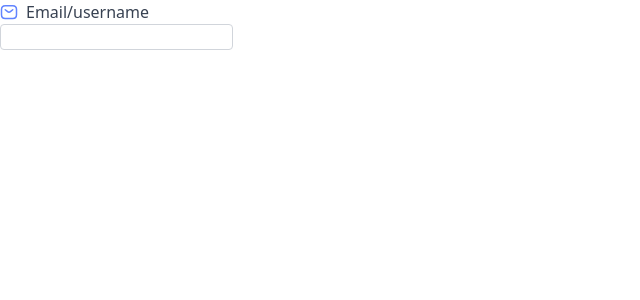
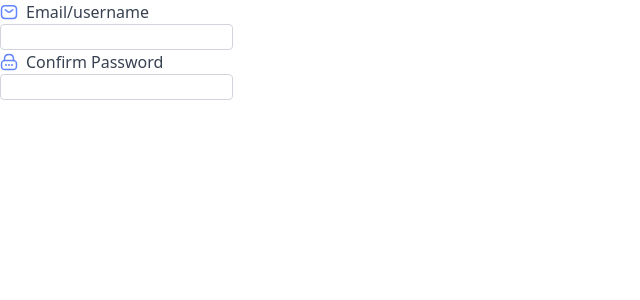
Before and after one commit to React-o-Maniacs/Crush-It, a Next.js app: page /auth in a window 1280 px wide. Shown: the top 300 px of the page, without its empty margins (0-640 px from the left). Built offline with nearby package versions, Linux system fonts and the light colour scheme.

Commit message:
Added Confirm Password Component - UI

```diff
--- a/pages/auth.tsx
+++ b/pages/auth.tsx
@@ -1,9 +1,11 @@
 import Input from "@/components/Input";
 import EmailIcon from '../public/sms.svg';
+import LockIcon from '../public/lock.svg';
 import { useState } from "react";
 
 const Auth = () => {
   const [email, setEmail] = useState('');
+  const [confirmPassword, setConfirmPassword] = useState('');
 
   return (
     <>
@@ -16,6 +18,15 @@ const Auth = () => {
         type="email"
         value={email}
       />
+      <Input
+        image={LockIcon}
+        alt="Lock Icon"
+        label="Confirm Password"
+        onChange={(ev: any) => setConfirmPassword(ev.target.value)}
+        id="confirmPassword"
+        type="confirmPassword"
+        value={confirmPassword}
+      />
     </>
   );
 }
```
Also changed, not shown: public/lock.svg (added).
